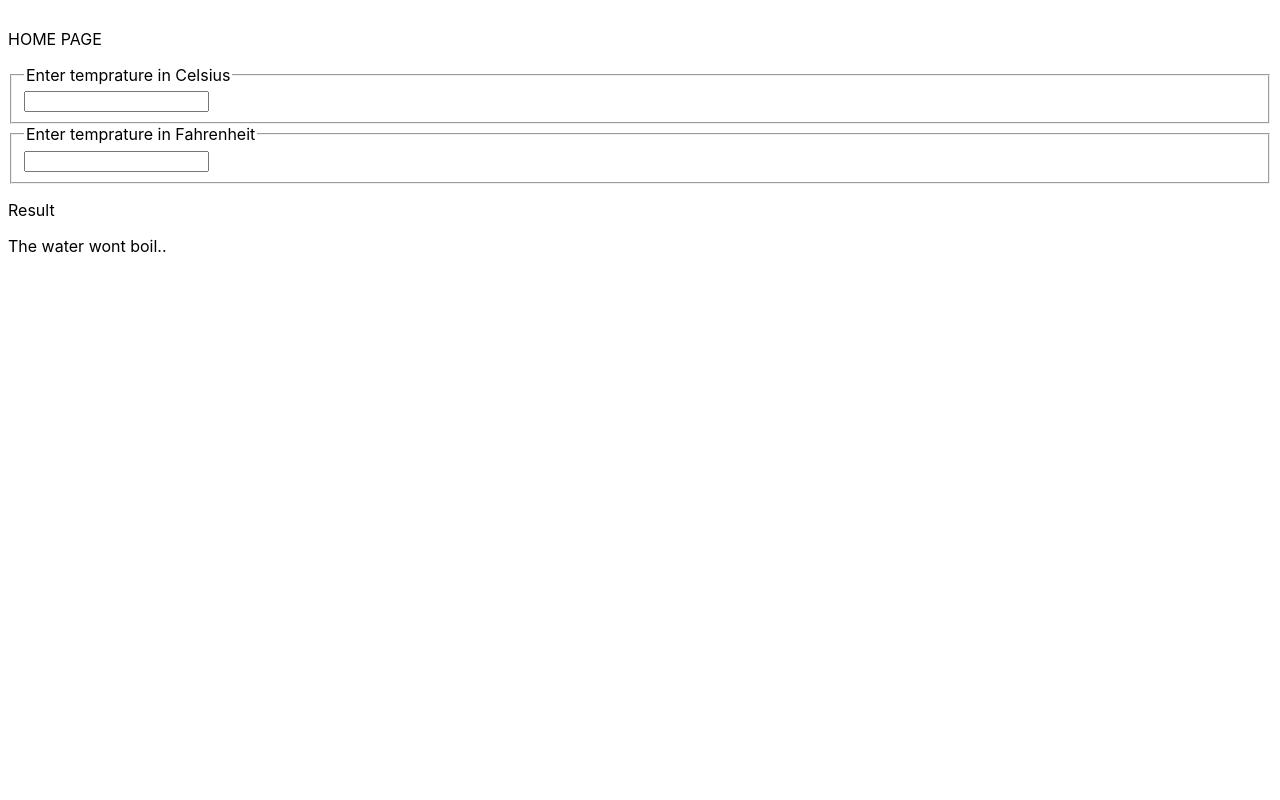
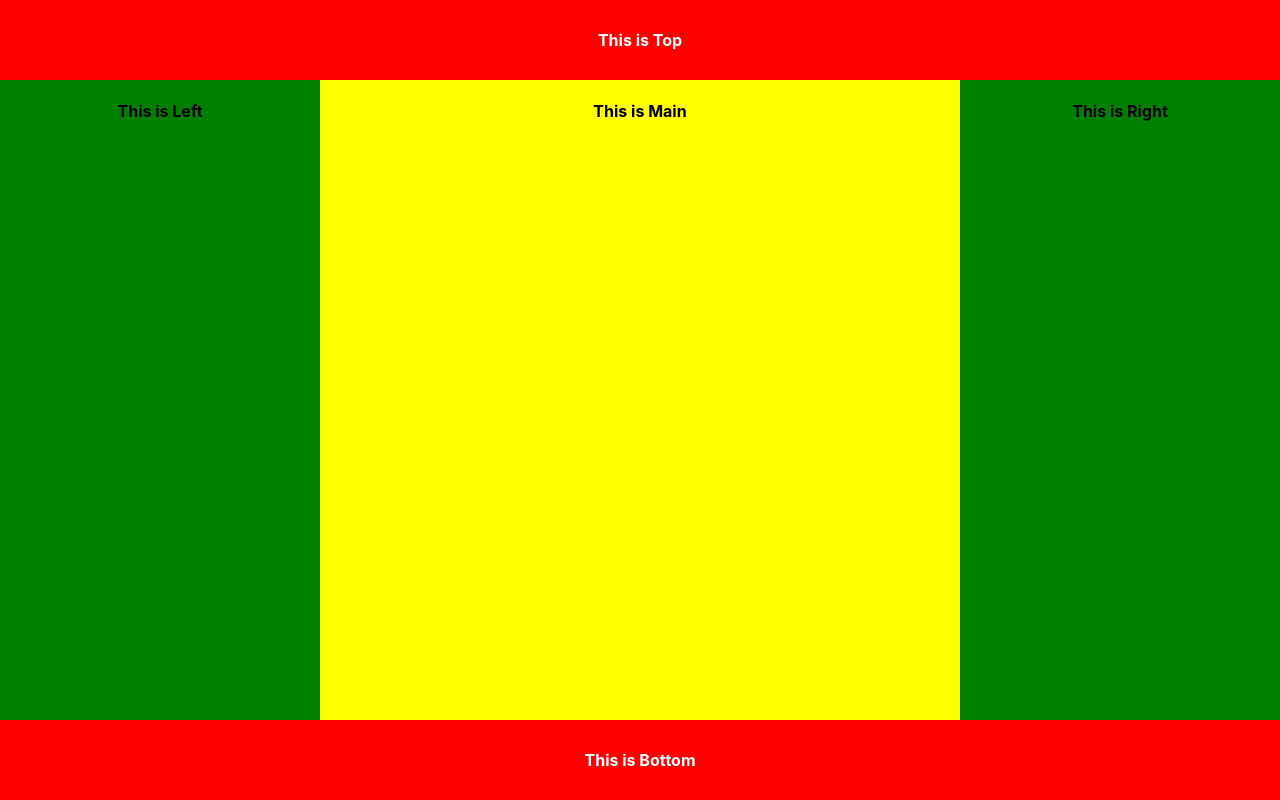
Before and after one commit to iAnisdev/react-basics, a React (Create React App) app: page / in a window 1280 px wide. Built offline with nearby package versions, Linux system fonts and the light colour scheme.

Commit message:
childern and slots

```diff
--- a/src/App.css
+++ b/src/App.css
@@ -1,6 +1,4 @@
-.App{
-  padding: 1vw 1vh;
-}
+
 .App-logo {
   height: 40vmin;
   pointer-events: none;
--- a/src/App.js
+++ b/src/App.js
@@ -1,11 +1,10 @@
 import './App.css';
-import StateupMain from './components/Stateup/Main';
+import Parent from './components/Childrens/Parent';
 
 function App() {
   return (
     <div className="App">
-      <p>HOME PAGE</p>
-      <StateupMain />
+      <Parent />
     </div>
   );
 }
--- /dev/null
+++ b/src/components/Childrens/Child.css
@@ -0,0 +1,48 @@
+.top{
+    display: table;
+    text-align: center;
+    background-color: red;
+    color: white;
+    height: 10vh;
+    width: 100vw;
+}
+
+.top > :first-child {
+    display: table-cell;
+    vertical-align: middle;
+}
+
+.bottom{
+    display: table;
+    text-align: center;
+    background-color: red;
+    color: white;
+    height: 10vh;
+    width: 100vw;
+}
+
+.content{
+    display: flex;
+    flex-direction: row;
+    justify-content: space-around;
+    align-items: center;
+    height: 80vh;
+    width: 100vw;
+    text-align: center;
+}
+
+.bottom > :first-child {
+    display: table-cell;
+    vertical-align: middle;
+}
+.left , .right{
+    height: 100%;
+    width: 25vw;
+    background-color: green;
+}
+
+.main{
+    height: 100%;
+    width: 50vw;
+    background-color: yellow;
+}
--- /dev/null
+++ b/src/components/Childrens/Child.js
@@ -0,0 +1,18 @@
+import { Component } from "react";
+import './Child.css'
+export default class Child extends Component {
+
+    render(){
+        return (
+            <div>
+                <div className="top">{this.props.top}</div>
+                <div className="content">
+                <div className="left">{this.props.left}</div>
+                <div className="main">{this.props.children}</div>
+                <div className="right">{this.props.right}</div>
+                </div>
+                <div className="bottom">{this.props.bottom}</div>
+            </div>
+        )
+    }
+}
--- /dev/null
+++ b/src/components/Childrens/Parent.js
@@ -0,0 +1,18 @@
+import { Component } from "react";
+import Child from "./Child";
+
+export default class Parent extends Component {
+
+
+    render() {
+        let top = <h4>This is Top</h4>
+        let bottom = <h4>This is Bottom</h4>
+        let right = <h4>This is Right</h4>
+        let left = <h4>This is Left</h4>
+        return (
+            <Child top={top} bottom={bottom} right={right} left={left}>
+                <h4>This is Main</h4>
+            </Child>
+        )
+    }
+}
```
